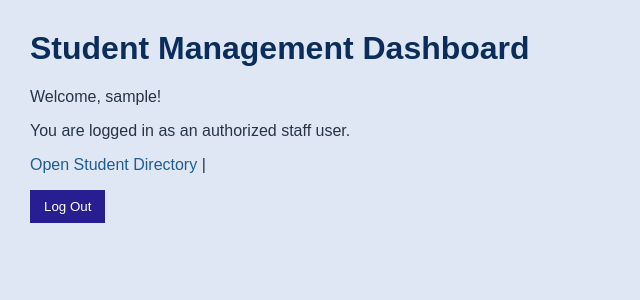
After one commit to grly-frndz/CC106-M06-GirllyFernandez, a Django app: page /registration/dashboard/ in a window 1280 px wide. The commit adds this page. Shown: the top 300 px of the page, without its empty margins (0-640 px from the left). Run offline with Django 5.2, Linux system fonts and the light colour scheme; the visitor is signed in with stand-in values (Sample User, id 1).

Commit message:
Add staff login and authentication

```diff
--- a/home/templates/home/home.html
+++ b/home/templates/home/home.html
@@ -9,6 +9,8 @@
     {% if show_message %}
         <p>{{ message }}</p>
     {% endif %}
+    <a href="{% url 'login' %}">Staff Login</a> <br>
     <a href="{% url 'landing' %}">Back to Landing Page</a>
+
 </body>
 </html>
--- /dev/null
+++ b/registration/templates/registration/dashboard.html
@@ -0,0 +1,24 @@
+{% load static %}
+<!DOCTYPE html>
+<html lang="en">
+<head>
+    <meta charset="UTF-8">
+    <meta name="viewport" content="width=device-width, initial-scale=1.0">
+    <title>Staff Dashboard</title>
+    <link rel="stylesheet" href="{% static 'registration/style.css' %}">
+</head>
+<body>
+    <h1>Student Management Dashboard</h1>
+
+    <p>Welcome, {{ request.user.username }}!</p>
+    <p>You are logged in as an authorized staff user.</p>
+    <p>
+        <a href="{% url 'student_list' %}">Open Student Directory</a> |
+    </p>
+
+    <form method="post" action="{% url 'logout' %}">
+        {% csrf_token %}
+        <button type="submit">Log Out</button>
+    </form>
+</body>
+</html>
--- a/registration/templates/registration/student_form.html
+++ b/registration/templates/registration/student_form.html
@@ -1,5 +1,5 @@
 {% load static %}
-!DOCTYPE html>
+<!DOCTYPE html>
 <html lang="en">
 <head>
     <meta charset="UTF-8">
--- a/registration/urls.py
+++ b/registration/urls.py
@@ -1,3 +1,4 @@
+
 from django.urls import path
 from . import views
 
@@ -13,4 +14,7 @@ urlpatterns = [
     path('students/<int:pk>/edit/', views.student_edit, name='student_edit'),
     path('students/<int:pk>/update/', views.student_update, name='student_update'),
     path('students/<int:pk>/delete/', views.student_delete, name='student_delete'),
+
+    # Staff Dashboard
+    path('dashboard/', views.staff_dashboard, name='staff_dashboard'),
 ]
--- a/registration/views.py
+++ b/registration/views.py
@@ -1,10 +1,14 @@
 from django.shortcuts import render, redirect, get_object_or_404
 from django.contrib import messages
-from django.db.models import Q
+from django.db.models import Q, query
+from django.contrib.auth.decorators import user_passes_test
+from django.shortcuts import render
 
 from .models import Student
 from .forms import StudentForm
 
+def staff_check(user):
+    return user.is_authenticated and user.is_staff
 
 def student_registration(request):
     if request.method == 'POST':
@@ -39,7 +43,7 @@ def registration_success(request, first_name):
         {'first_name': first_name}
     )
 
-
+@user_passes_test(staff_check, login_url='login')
 def student_list(request):
     query = request.GET.get('q', '').strip()
 
@@ -60,6 +64,7 @@ def student_list(request):
     return render(request, 'registration/student_list.html', context)
 
 
+@user_passes_test(staff_check, login_url='login')
 def student_detail(request, pk):
     student = get_object_or_404(Student, pk=pk)
 
@@ -69,6 +74,7 @@ def student_detail(request, pk):
         {'student': student}
     )
 
+@user_passes_test(staff_check, login_url='login')
 def student_edit(request, pk):
     student = get_object_or_404(Student, pk=pk)
 
@@ -91,6 +97,7 @@ def student_edit(request, pk):
     )
 
 
+@user_passes_test(staff_check, login_url='login')
 def student_create(request):
     if request.method == 'POST':
         form = StudentForm(request.POST)
@@ -110,7 +117,7 @@ def student_create(request):
         {'form': form, 'title': 'Add New Student'}
     )
 
-
+@user_passes_test(staff_check, login_url='login')
 def student_update(request, pk):
     student = get_object_or_404(Student, pk=pk)
 
@@ -131,6 +138,7 @@ def student_update(request, pk):
         {'form': form, 'title': 'Update Student'}
     )
 
+@user_passes_test(staff_check, login_url='login')
 def student_delete(request, pk):
     student = get_object_or_404(Student, pk=pk)
 
@@ -144,3 +152,10 @@ def student_delete(request, pk):
         'registration/student_confirm_delete.html',
         {'student': student}
     )
+
+def staff_check(user):
+    return user.is_authenticated and user.is_staff
+
+@user_passes_test(staff_check, login_url='login')
+def staff_dashboard(request):
+    return render(request, 'registration/dashboard.html')
--- a/student_registration/urls.py
+++ b/student_registration/urls.py
@@ -17,9 +17,12 @@ Including another URLconf
 
 from django.contrib import admin
 from django.urls import path, include
+from django.contrib.auth import views as auth_views
 
 urlpatterns = [
     path('admin/', admin.site.urls),
     path('', include('home.urls')),
     path('registration/', include('registration.urls')),
+    path('login/',auth_views.LoginView.as_view(template_name='login.html'),name='login'),
+    path('logout/',auth_views.LogoutView.as_view(),name='logout'),
 ]
```
Also changed, not shown: student_registration/settings.py (+6 -1 lines), templates/login.html (added, +32 -0 lines).
